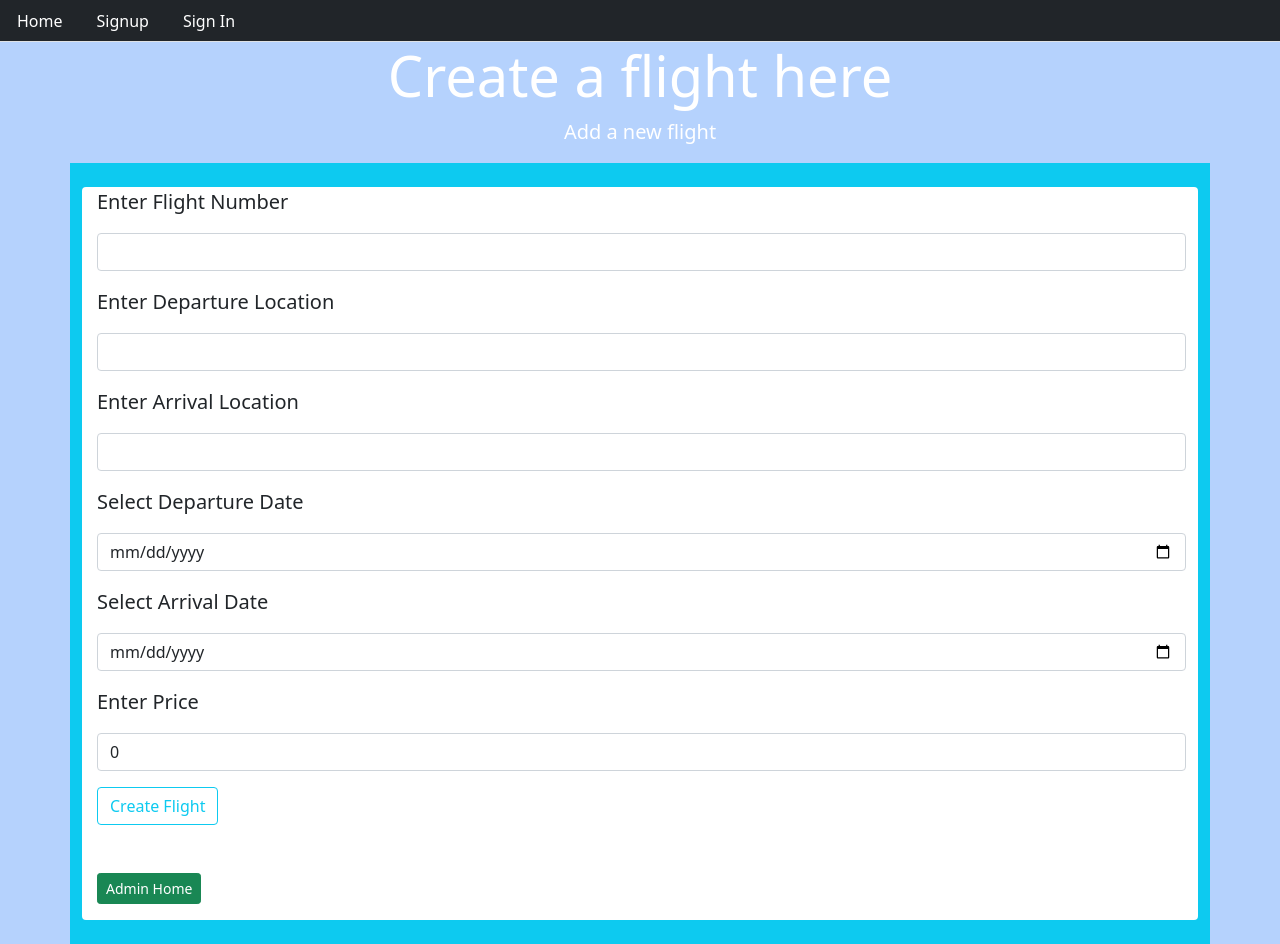
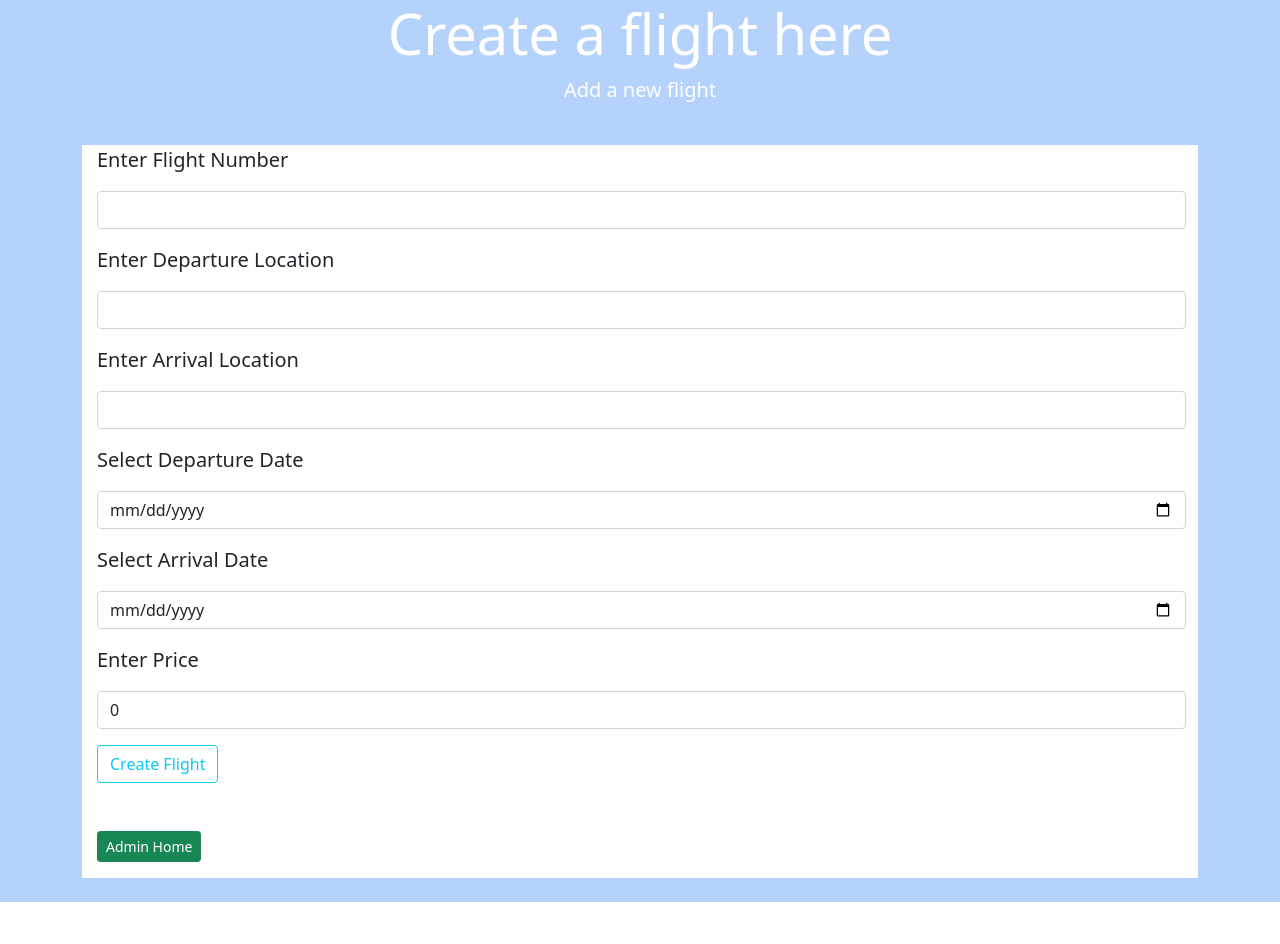
Before and after one commit to gopinathsjsu/team-project-vsrl_202_teamproject, a React (Create React App) app in the folder airline-application-frontend/: page /admin/create/flights in a window 1280 px wide. After the commit the page ends 902 px from the top, so only its background shows below. Built offline with nearby package versions, Linux system fonts and the light colour scheme.

Commit message:
Made css changes

```diff
--- a/airline-application-frontend/src/App.css
+++ b/airline-application-frontend/src/App.css
@@ -4,7 +4,9 @@ html, body {
 .App {
   text-align: center;
 }
-
+.login{
+  height:100%
+}
 .App-logo {
   height: 40vmin;
   pointer-events: none;
--- a/airline-application-frontend/src/admin/AddFlight.js
+++ b/airline-application-frontend/src/admin/AddFlight.js
@@ -72,8 +72,8 @@ const AddFlight =()=>{
         </form>
     )
     return (
-        <Base title="Create a flight here" description="Add a new flight" className="container bg-info p-4">
-            <div className="row bg-white rounded">
+        <Base title="Create a flight here" description="Add a new flight" className="container p-4">
+            <div className="row bg-white ">
                 <div className="col md-8 offset md-2">
                     {successMessage()}
                     {warningMessage()}
--- a/airline-application-frontend/src/components/signup.component.js
+++ b/airline-application-frontend/src/components/signup.component.js
@@ -69,8 +69,7 @@ const SignUp =()=> {
 
         return (
             <Container fluid style={{backgroundColor: "#b5d2fd",marginRight:0,marginLeft:0,paddingLeft:0,paddingRight:0}}>
-                 <MyNavbar />
-                    <h1 className="shadow-sm mt-5 p-3 text-center rounded" style={{color:"#0D6EFD"}}>SignUp</h1>
+                    <h1 className="shadow-sm p-3 text-center rounded" style={{color:"#0D6EFD"}}>SignUp</h1>
                     <Row className="mt-5">
                         <Col lg={5} md={6} sm={12} className="p-5 m-auto shadow-sm rounded-lg">
 
--- a/airline-application-frontend/src/core/Base.js
+++ b/airline-application-frontend/src/core/Base.js
@@ -10,7 +10,6 @@ const Base= ({
 })=> {
     return(
         <div>
-        <Menu />
            <div className="container-fluid adminCard">
                 <div className="jumbotron adminCard  text-white text-center">
                     <h2 className="display-4">{title}</h2>
```
